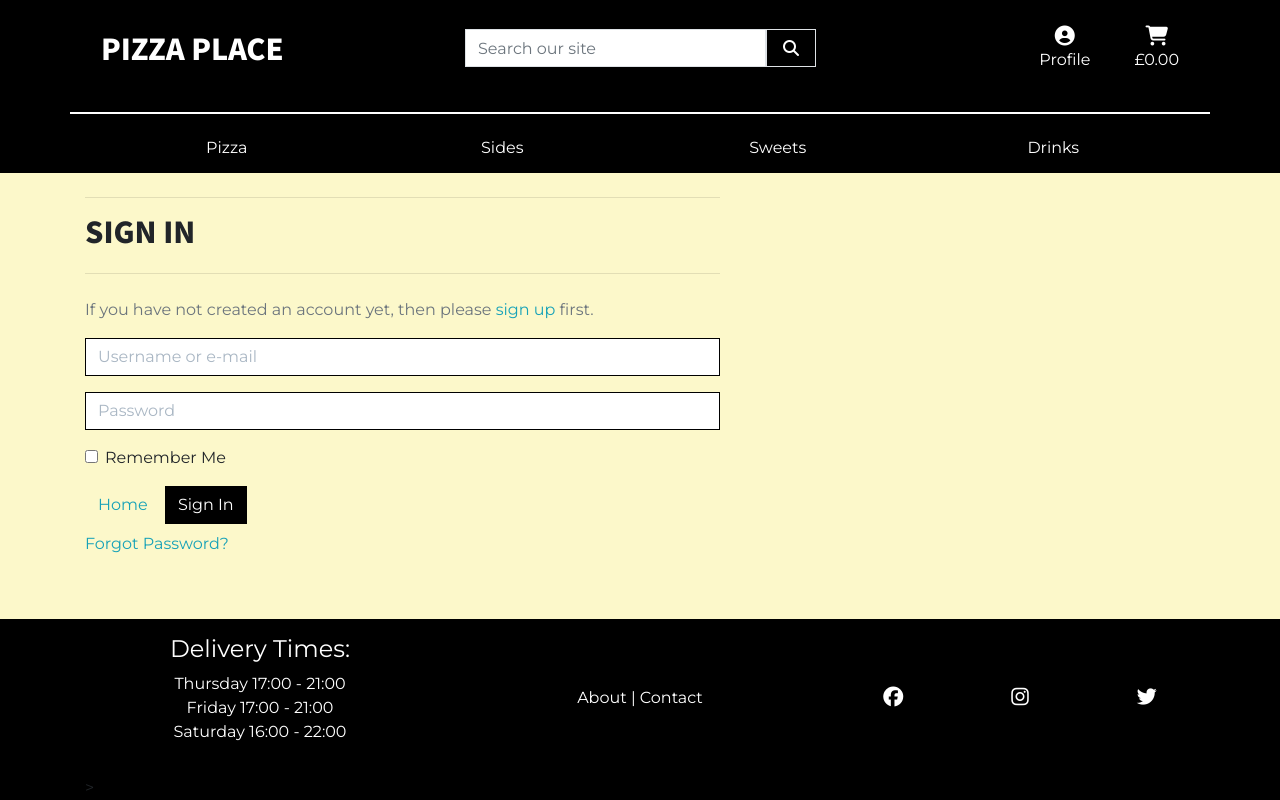
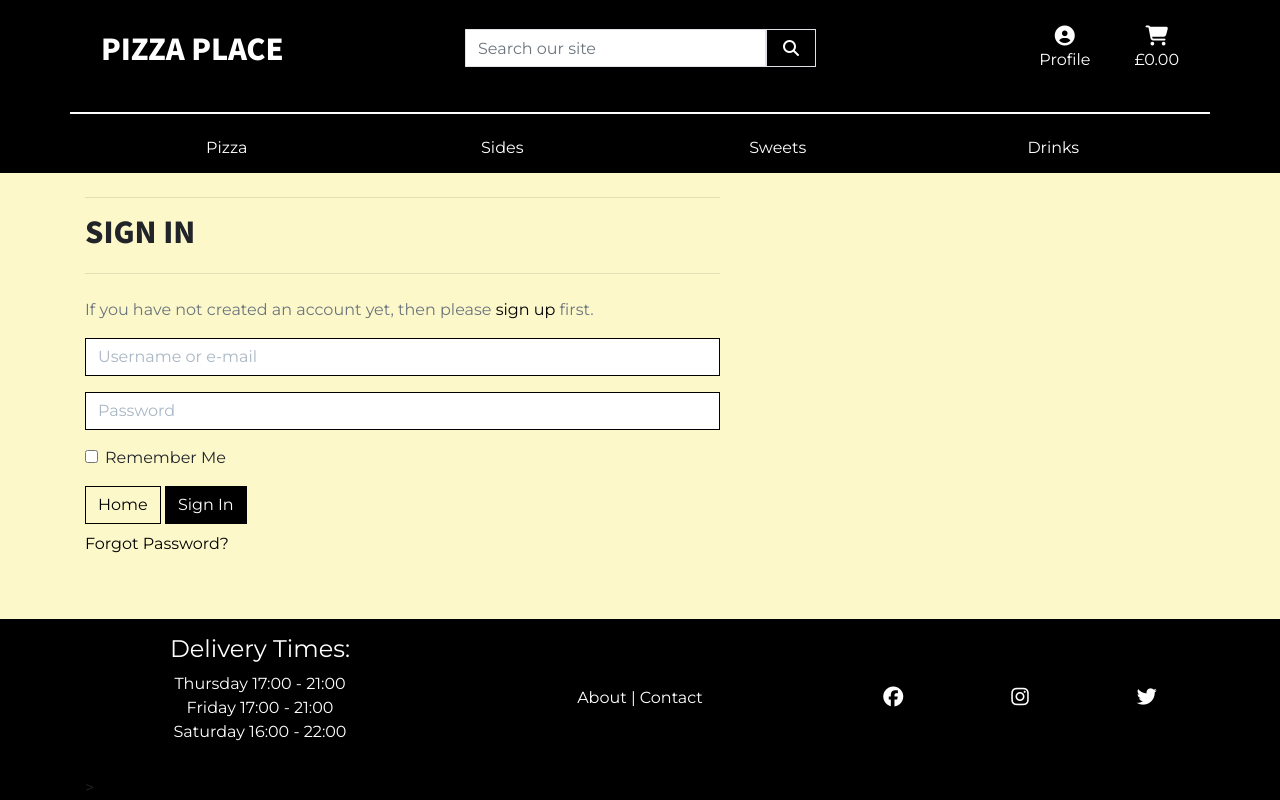
Before and after one commit to markj0hnst0n/pizza-delivery-place, a Django app: page /accounts/login/ in a window 1280 px wide. Run offline with Django 3.2, Linux system fonts and the light colour scheme; tables that the repository leaves empty hold one stand-in row (values such as "Sample post"); some libraries are stand-ins or nearby versions.

Commit message:
colours slightly amended and some more readme polish

```diff
--- a/cart/templates/cart/includes/quantity-form.html
+++ b/cart/templates/cart/includes/quantity-form.html
@@ -29,4 +29,4 @@
     </div>
 </form>
 <a class="update-link text-black"><small>Update</small></a>
-<a class="remove-item text-danger float-right" id="remove_{{ item.item_id }}"><small>Remove</small></a>
+<a class="remove-item flame float-right" id="remove_{{ item.item_id }}"><small>Remove</small></a>
--- a/checkout/static/checkout/css/checkout.css
+++ b/checkout/static/checkout/css/checkout.css
@@ -26,7 +26,7 @@
 }
 
 #loading-overlay {
-  background: #17A2B8;
+  background: #90e0ef;
   opacity: 0.9;
 	display: none;
 	position: fixed;
--- a/checkout/static/checkout/js/stripe_elements.js
+++ b/checkout/static/checkout/js/stripe_elements.js
@@ -20,8 +20,8 @@ let style = {
         }
     },
     invalid: {
-        color: '#dc3545',
-        iconColor: '#dc3545'
+        color: '#d25317',
+        iconColor: '#d25317'
     }
 };
 let card = elements.create('card', {style: style});
--- a/checkout/templates/checkout/checkout.html
+++ b/checkout/templates/checkout/checkout.html
@@ -124,7 +124,7 @@
                     <div class="mb-3" id="card-element"></div>
 
                     <!-- Used to display form errors -->
-                    <div class="mb-3 text-danger" id="card-errors" role="alert"></div>
+                    <div class="mb-3 flame" id="card-errors" role="alert"></div>
                     <input type="hidden" value="{{ client_secret }}" name="client_secret">
                 </fieldset>
 
@@ -141,7 +141,7 @@
                             <i class="fas fa-lock"></i>
                         </span>
                     </button>
-                    <p class="small text-danger my-0">
+                    <p class="small flame my-0">
                         <span class="icon">
                             <i class="fas fa-exclamation-circle"></i>
                         </span>
--- a/menu/templates/menu/menu.html
+++ b/menu/templates/menu/menu.html
@@ -44,8 +44,8 @@
                             {% if request.user.is_superuser %}
                                 <div class="row">
                                     <small class="ml-3">
-                                        <a href="{% url 'edit_menu_item' item.id %}">Edit</a>
-                                        <a class="text-danger" href="{% url 'delete_menu_item' item.id %}">Delete</a>
+                                        <a aria-label="edit" href="{% url 'edit_menu_item' item.id %}">Edit</a>
+                                        <a aria-label="delete" class="flame" href="{% url 'delete_menu_item' item.id %}">Delete</a>
                                     </small>
                                 </div>
                             {% endif %}
--- a/static/css/base.css
+++ b/static/css/base.css
@@ -128,24 +128,6 @@ img {
     cursor: pointer;
 }
 
-/*-- Convenience colours */
-
-.burlywood {
-    color: #DAB378;
-}
-
-.orange-yellow {
-    color: #f2b930;
-}
-
-.cream {
-    color: #fcf8ca;
-}
-
-.flame {
-    color: #d25317;
-}
-
 /*-- Toasts */
 
 .message-container {
@@ -265,7 +247,7 @@ img {
 }
 
 .allauth-form-inner-content a {
-	color: #17a2b8; /* text-info */
+	color: #000; /* text-info */
 }
 
 /* Menu Admin Form */
@@ -295,6 +277,14 @@ img {
     border-color: #dc3545;
     border-radius: 0;
 }
+
+/*-- Convenience colours */
+
+.flame {
+    color: #d25317;
+}
+
+/*-- Footer styles */
 
 footer {
     position: fixed;
--- a/templates/allauth/account/email_confirm.html
+++ b/templates/allauth/account/email_confirm.html
@@ -9,7 +9,7 @@
 {% block inner_content %}
 <hr>
 <h2 class="logo-font mb-4">{% trans "Confirm E-mail Address" %}</h2>
-<hr>>
+<hr>
 
 {% if confirmation %}
 
--- a/templates/allauth/account/login.html
+++ b/templates/allauth/account/login.html
@@ -42,7 +42,7 @@ for a {{ site_name }} account and sign in below:{% endblocktrans %}</p>
   {% if redirect_field_value %}
   <input type="hidden" name="{{ redirect_field_name }}" value="{{ redirect_field_value }}" />
   {% endif %}
-  <a class="btn btn-outline-black rounded-0" href="{% url 'home' %}">Home</a>
+  <a class="btn border-black rounded-0 flame" href="{% url 'home' %}">Home</a>
   <button class="primaryAction" type="submit">{% trans "Sign In" %}</button>
   <p class="mt-2">
     <a class="button secondaryAction" href="{% url 'account_reset_password' %}">{% trans "Forgot Password?" %}</a>
```
Also changed, not shown: pizza_place/settings.py (+8 -4 lines), timeslot/templates/timeslot/timeslot.html (+4 -4 lines), README.md, README/pizza-place-colour-palette1.png (renamed from README/pizza-place-colour-palette.png), custom_storages.py (line endings or trailing spaces).
